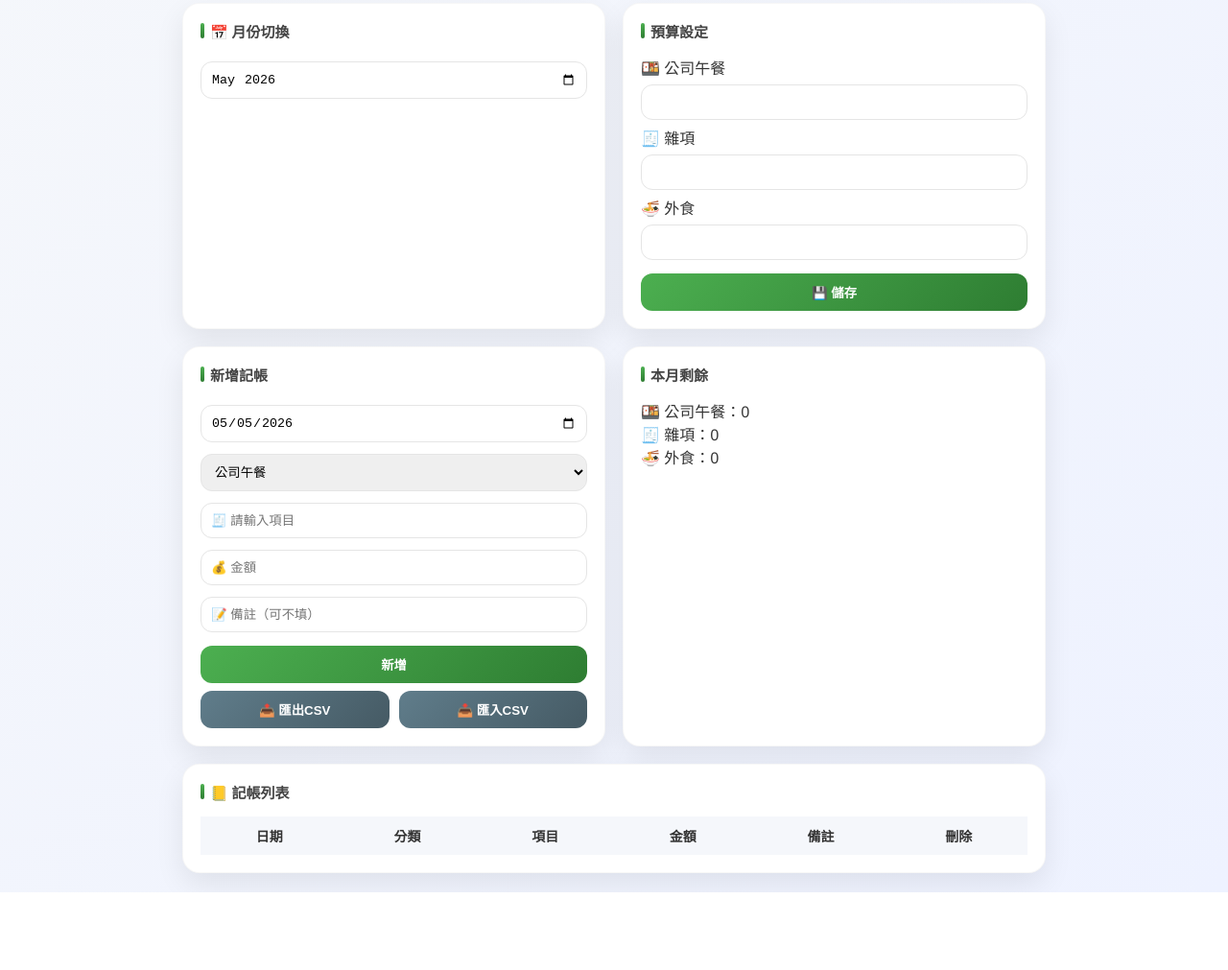
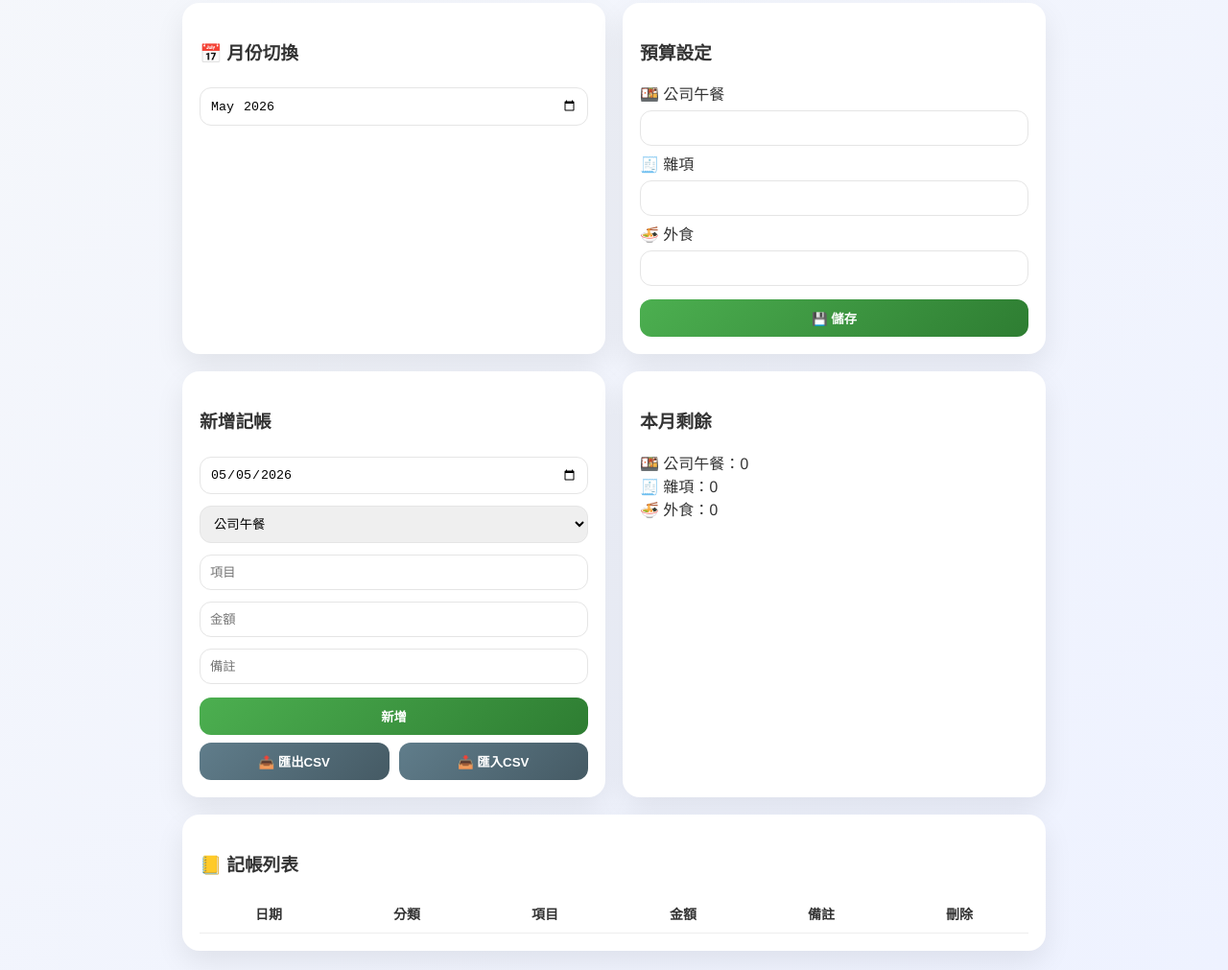
Before and after one commit to Nick19931101/money, a plain HTML site: page index.html in a window 1280 px wide. Shown: the part 92-1103 px from the top of the page at 96% size. Before the commit the page ends 1022 px from the top, so only its background shows below. Drawn offline with nearby package versions, Linux system fonts and the light colour scheme; no server answers.

Commit message:
Update index.html

```diff
--- a/index.html
+++ b/index.html
@@ -40,35 +40,9 @@
       border-radius: 18px;
       box-shadow: 0 12px 30px rgba(0,0,0,0.08);
       transition: 0.25s ease;
-      border: 1px solid rgba(0,0,0,0.03);
-    }
-
-    .card:hover {
-      transform: translateY(-3px);
-      box-shadow: 0 18px 40px rgba(0,0,0,0.12);
     }
 
     .full { grid-column: 1 / -1; }
-
-    h3 {
-      margin-top: 0;
-      font-size: 15px;
-      font-weight: 700;
-      color: #444;
-      position: relative;
-      padding-left: 10px;
-    }
-
-    h3::before {
-      content: "";
-      position: absolute;
-      left: 0;
-      top: 2px;
-      width: 4px;
-      height: 16px;
-      border-radius: 4px;
-      background: linear-gradient(180deg, #4CAF50, #2e7d32);
-    }
 
     input, select {
       width: 100%;
@@ -101,8 +75,11 @@
       font-size: 14px;
     }
 
-    th { background: #f5f7fb; padding: 10px; }
-    td { padding: 10px; border-bottom: 1px solid #eee; text-align: center; }
+    th, td {
+      padding: 10px;
+      text-align: center;
+      border-bottom: 1px solid #eee;
+    }
   </style>
 </head>
 
@@ -128,15 +105,19 @@
 
     <div class="card">
       <h3>新增記帳</h3>
+
       <input type="date" id="date">
       <select id="category">
         <option value="lunch">公司午餐</option>
         <option value="misc">雜項</option>
         <option value="food">外食</option>
       </select>
-      <input type="text" id="item" placeholder="🧾 請輸入項目">
-      <input type="number" id="amount" placeholder="💰 金額">
-      <input type="text" id="note" placeholder="📝 備註（可不填）">
+
+      <!-- ✅ 已幫你加 placeholder -->
+      <input type="text" id="item" placeholder="項目">
+      <input type="number" id="amount" placeholder="金額">
+      <input type="text" id="note" placeholder="備註">
+
       <button onclick="addRecord()">新增</button>
 
       <div class="btn-row">
@@ -169,7 +150,6 @@
 
 <script>
 
-// Firebase
 const firebaseConfig = {
   apiKey: "YOUR_API_KEY",
   authDomain: "YOUR_PROJECT.firebaseapp.com",
@@ -192,7 +172,6 @@ const category = document.getElementById("category");
 const item = document.getElementById("item");
 const amount = document.getElementById("amount");
 const note = document.getElementById("note");
-
 const list = document.getElementById("list");
 
 monthPicker.value = currentMonth;
@@ -225,9 +204,7 @@ function addRecord(){
 
   records.push(data);
   save();
-
   cloudRef.child(String(data.id)).set(data);
-
   render();
 }
 
@@ -246,7 +223,6 @@ function getName(c){
 
 function render(){
   list.innerHTML="";
-
   let l=0,m=0,f=0;
 
   records.filter(r=>r.date?.startsWith(currentMonth)).forEach(r=>{
```
